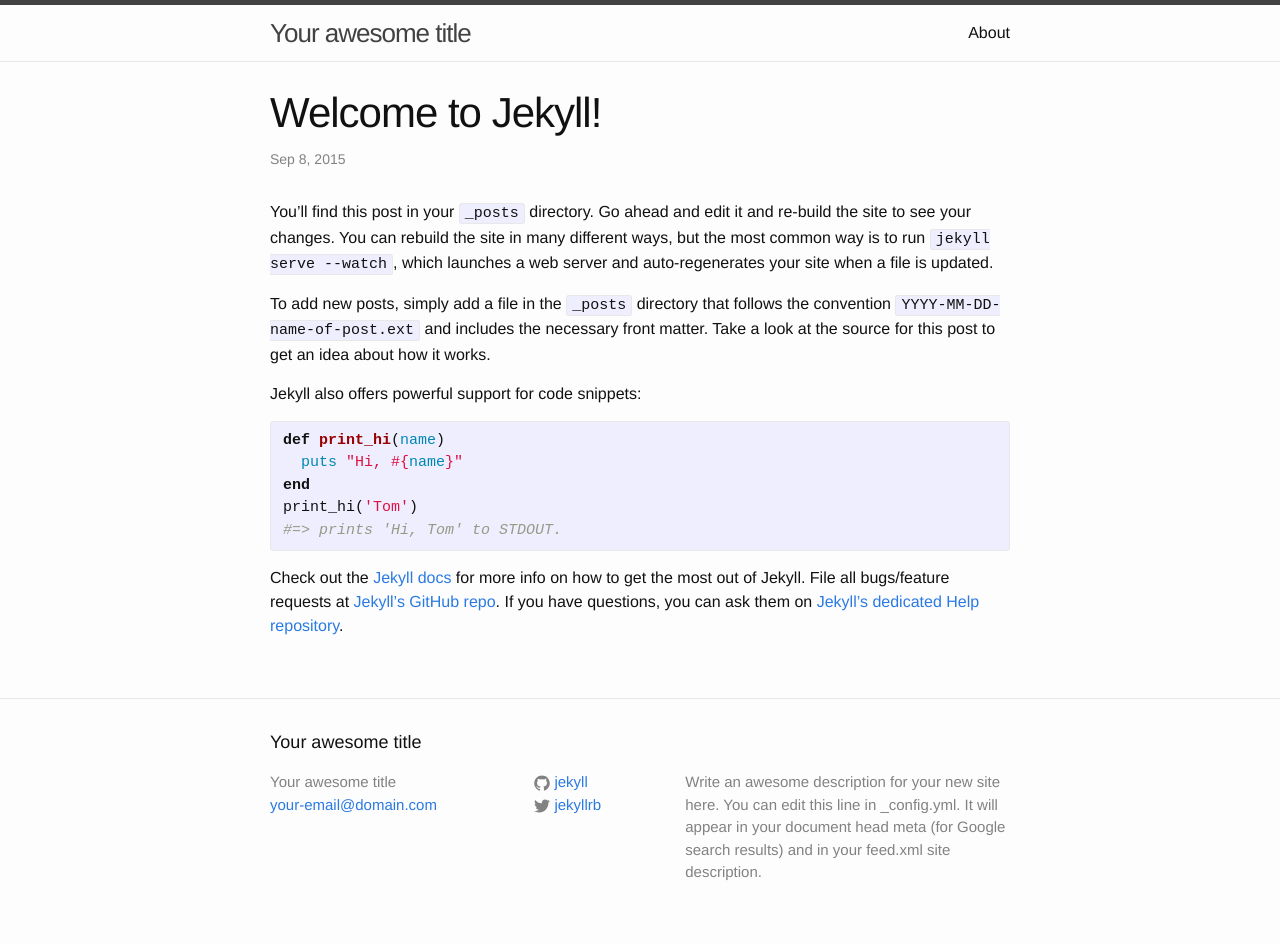
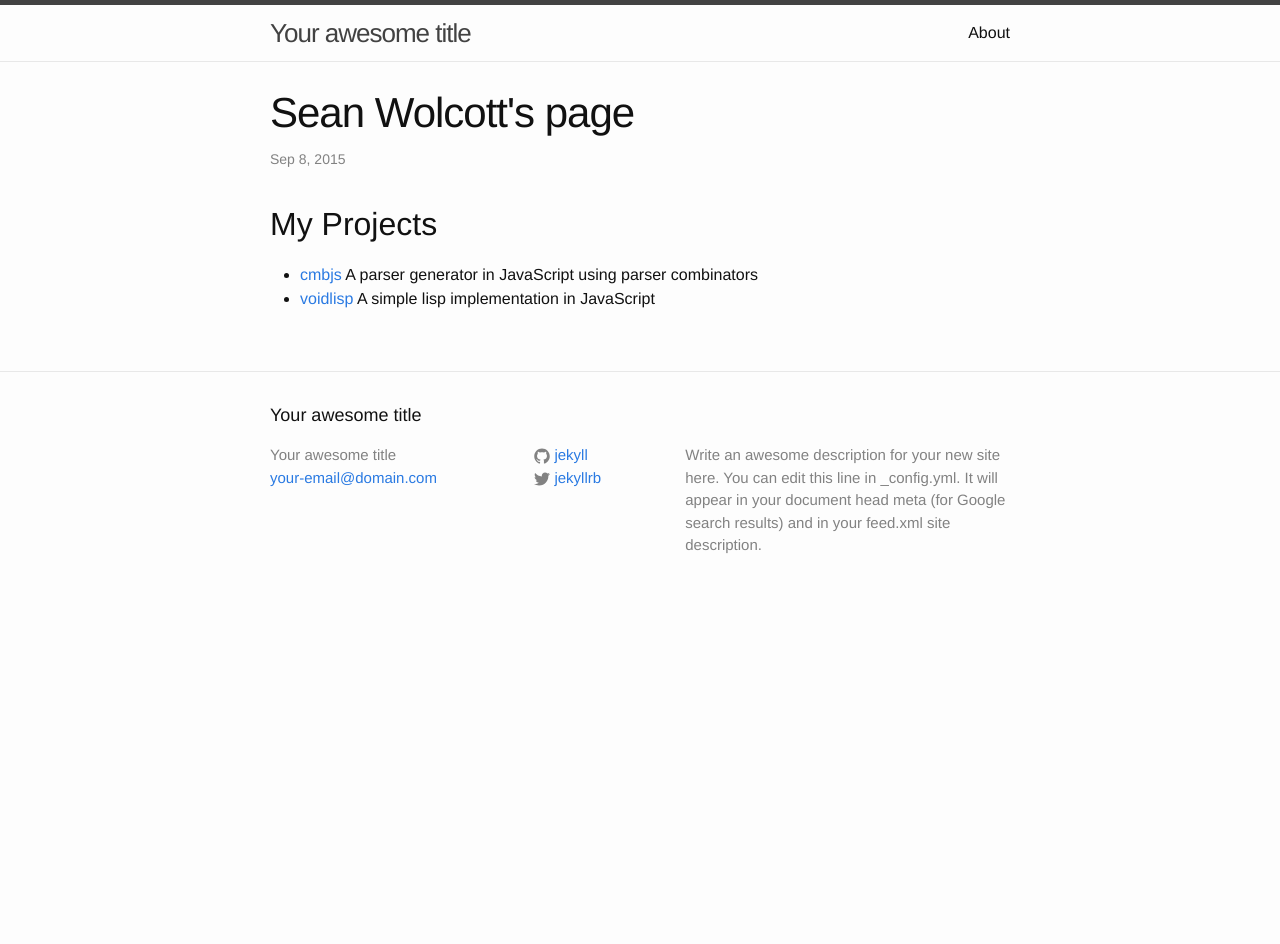
Before and after one commit to mcvoid/mcvoid.github.io, a Jekyll site: the page built from _posts/2015-09-08-welcome-to-jekyll.markdown, in a window 1280 px wide. Built offline with Jekyll 4.4.1, drawn with Linux system fonts in a browser that asks for light colours; after the commit the page ends 900 px from its top, so only the background shows below that.

Commit message:
Updated title page

```diff
--- a/_posts/2015-09-08-welcome-to-jekyll.markdown
+++ b/_posts/2015-09-08-welcome-to-jekyll.markdown
@@ -1,25 +1,8 @@
 ---
 layout: post
-title:  "Welcome to Jekyll!"
+title:  "Sean Wolcott's page"
 date:   2015-09-08 20:22:21
-categories: jekyll update
 ---
-You’ll find this post in your `_posts` directory. Go ahead and edit it and re-build the site to see your changes. You can rebuild the site in many different ways, but the most common way is to run `jekyll serve --watch`, which launches a web server and auto-regenerates your site when a file is updated.
-
-To add new posts, simply add a file in the `_posts` directory that follows the convention `YYYY-MM-DD-name-of-post.ext` and includes the necessary front matter. Take a look at the source for this post to get an idea about how it works.
-
-Jekyll also offers powerful support for code snippets:
-
-{% highlight ruby %}
-def print_hi(name)
-  puts "Hi, #{name}"
-end
-print_hi('Tom')
-#=> prints 'Hi, Tom' to STDOUT.
-{% endhighlight %}
-
-Check out the [Jekyll docs][jekyll] for more info on how to get the most out of Jekyll. File all bugs/feature requests at [Jekyll’s GitHub repo][jekyll-gh]. If you have questions, you can ask them on [Jekyll’s dedicated Help repository][jekyll-help].
-
-[jekyll]:      http://jekyllrb.com
-[jekyll-gh]:   https://github.com/jekyll/jekyll
-[jekyll-help]: https://github.com/jekyll/jekyll-help
+## My Projects
+* [cmbjs](http://mcvoid.github.io/cmbjs/) A parser generator in JavaScript using parser combinators
+* [voidlisp](http://mcvoid.github.io/voidlisp/) A simple lisp implementation in JavaScript
```
